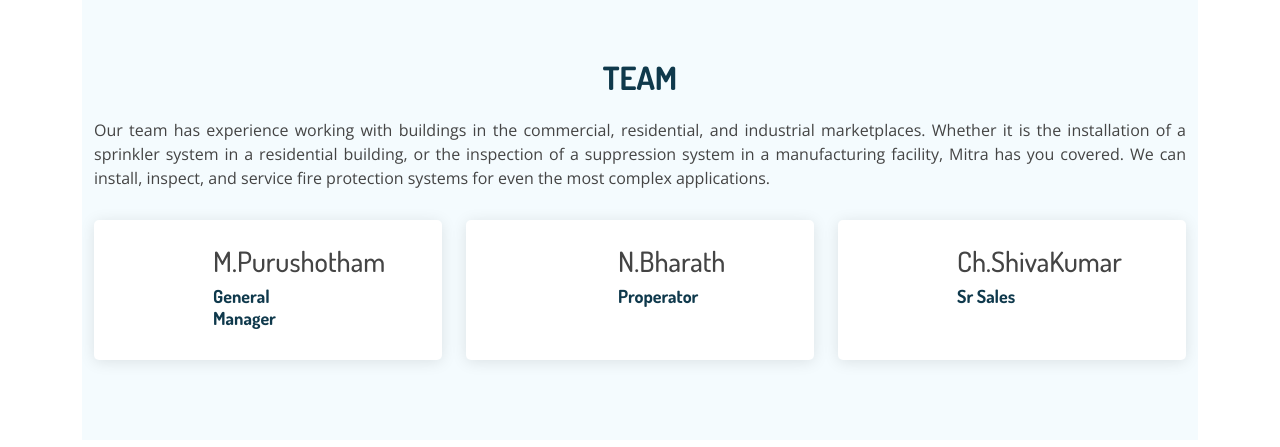
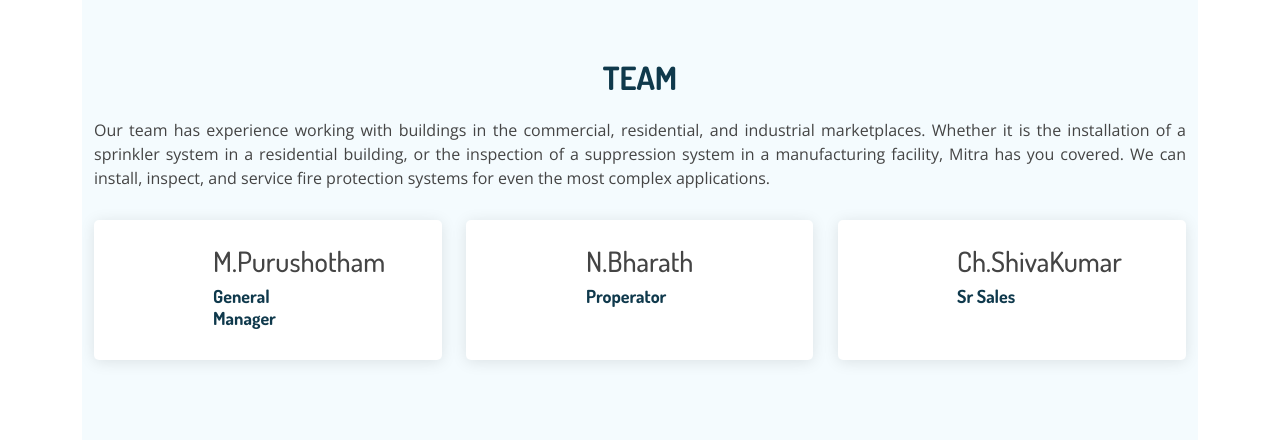
Before and after one commit to lmvit/mithra-fire-safety-systems, a PHP site: page / in a window 1280 px wide. Shown: the part 3452-3899 px from the top of the page. Run offline with PHP 8.4, Linux system fonts and the light colour scheme; some libraries are stand-ins or nearby versions.

Commit message:
changes in css

```diff
--- a/assets/css/style.css
+++ b/assets/css/style.css
@@ -965,7 +965,7 @@ section {
   padding: 25px 119px;
 }
 .team .member #name {
-  padding: 25px 152px;
+  padding: 25px 120px;
 }
 .team .member #name1 {
   padding: 25px 119px;
```
